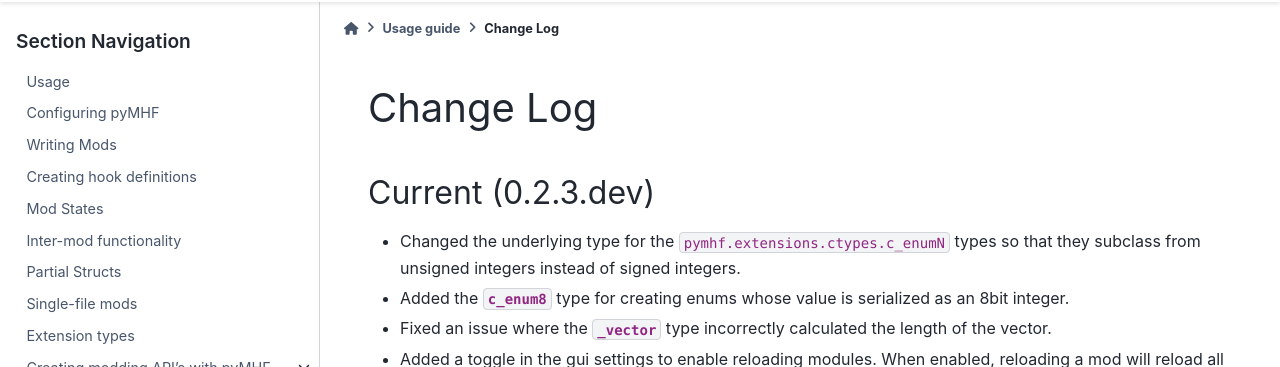
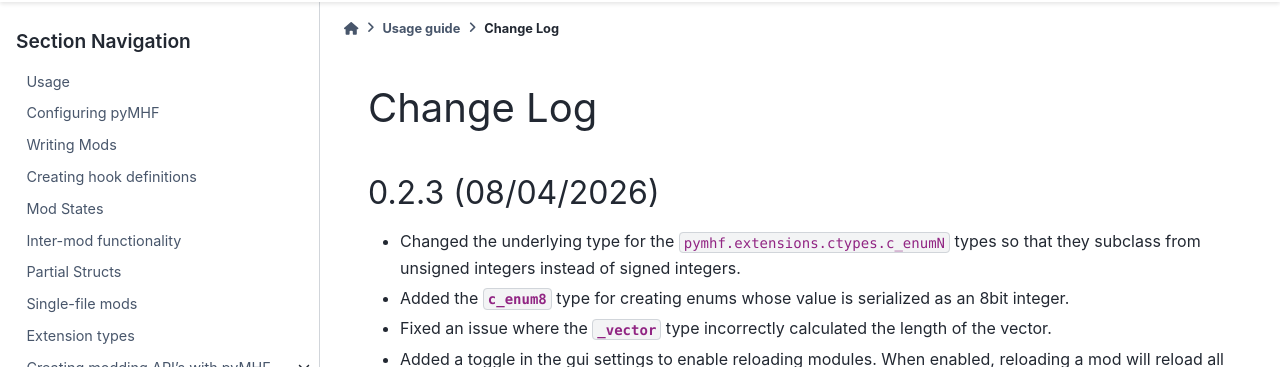
Before and after one commit to monkeyman192/pyMHF, a Sphinx documentation site: the page built from docs/docs/change_log.rst, in a window 1280 px wide and 900 px high. Shown: the part 62-429 px from the top of the window. Built offline with Sphinx 7.4.7 and the PyData theme 0.15.4, drawn with Linux system fonts in a browser that asks for light colours; pages that are not in the unit, such as notebooks, are missing from menus.

Commit message:
[skip ci] Bump version

```diff
--- a/docs/docs/change_log.rst
+++ b/docs/docs/change_log.rst
@@ -1,8 +1,8 @@
 Change Log
 ==========
 
-Current (0.2.3.dev)
--------------------
+0.2.3 (08/04/2026)
+------------------
 
 - Changed the underlying type for the ``pymhf.extensions.ctypes.c_enumN`` types so that they subclass from unsigned integers instead of signed integers.
 - Added the :py:class:`~pymhf.extensions.ctypes.c_enum8` type for creating enums whose value is serialized as an 8bit integer.
```
